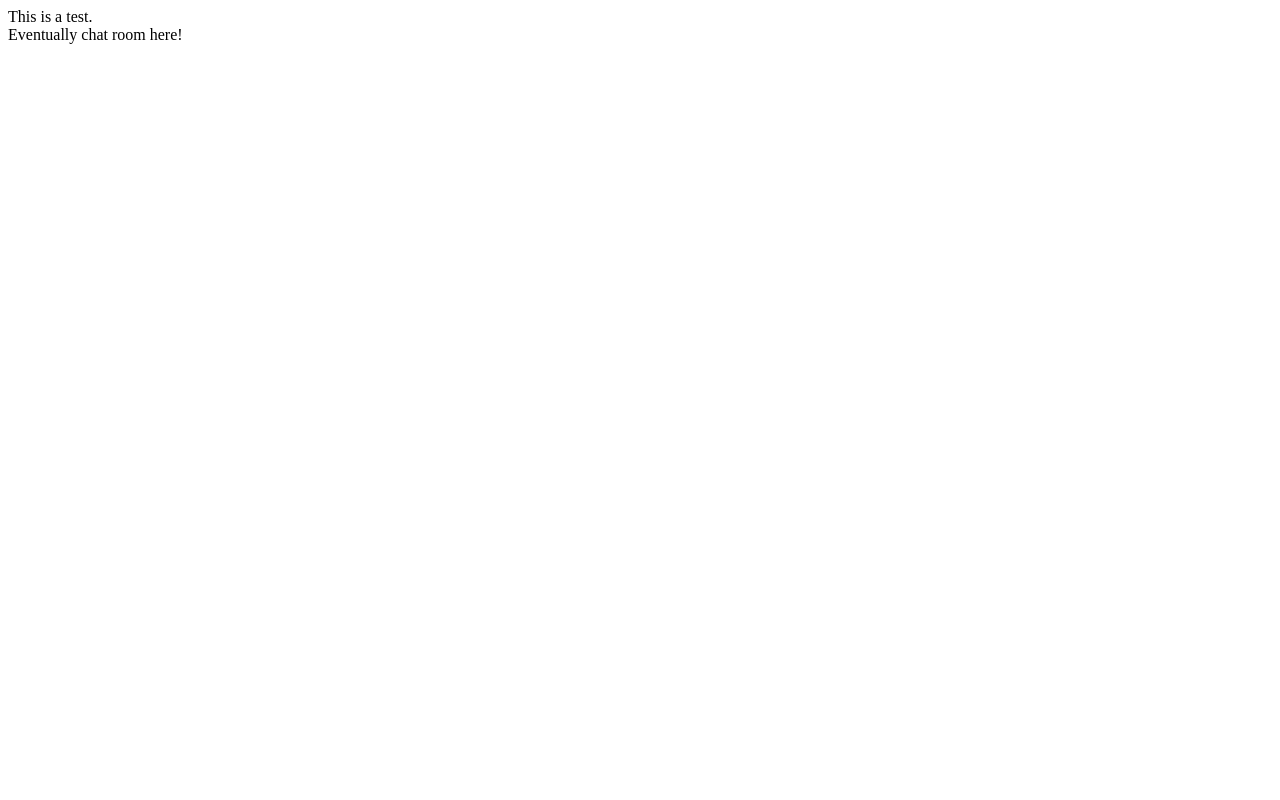
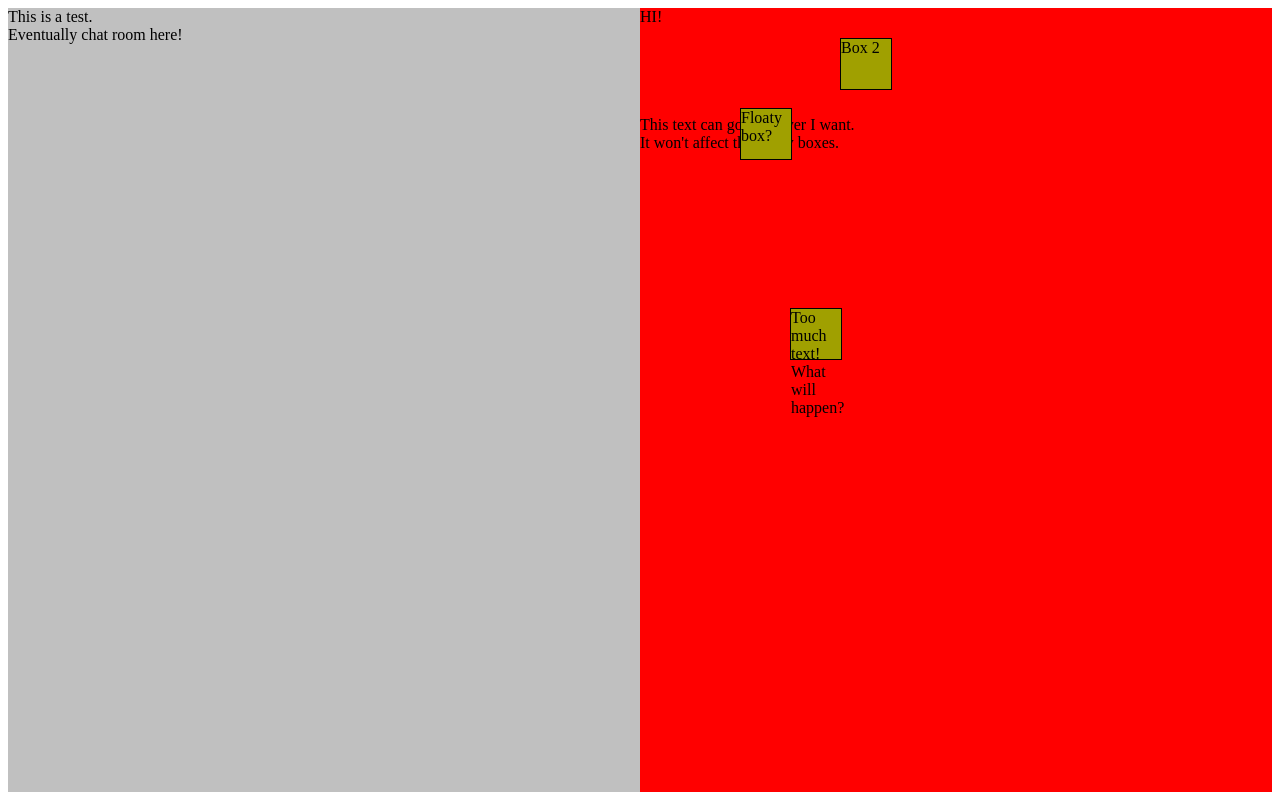
Before and after one commit to sboerwinkle/hciCourseWork, a plain HTML site: page index.html in a window 1280 px wide. Drawn offline with Linux system fonts and the light colour scheme.

Commit message:
Basic work, we have hovering boxes and two halves to the screen.

```diff
--- a/index.html
+++ b/index.html
@@ -1,9 +1,33 @@
 <html>
 <head>
 	<title>Test Page, Please Ignore</title>
+	<style>
+		.box {
+			width: 50px;
+			height: 50px;
+			border: 1px solid black;
+			background: #A0A000;
+			position: absolute;
+		}
+	</style>
 </head>
-<body>
+<body style="position: relative">
+<div style="background: #C0C0C0; width: 50%; height: 100%">
 This is a test. <br/>
 Eventually chat room here!
+</div>
+<div style="position: absolute; left: 50%; top: 0; background: #FF0000; width: 50%; height: 100%">
+	HI!<br/>
+	<br/>
+	<br/>
+	<br/>
+	<br/>
+	<br/>
+	This text can go wherever I want.</br>
+	It won't affect the floaty boxes.
+	<div class="box" style="left: 100px; top: 100px;">Floaty box?</div>
+	<div class="box" style="left: 200px; top: 30px;">Box 2</div>
+	<div class="box" style="left: 150px; top: 300px;">Too much text! What will happen?</div>
+</div>
 </body>
 </html>
```
